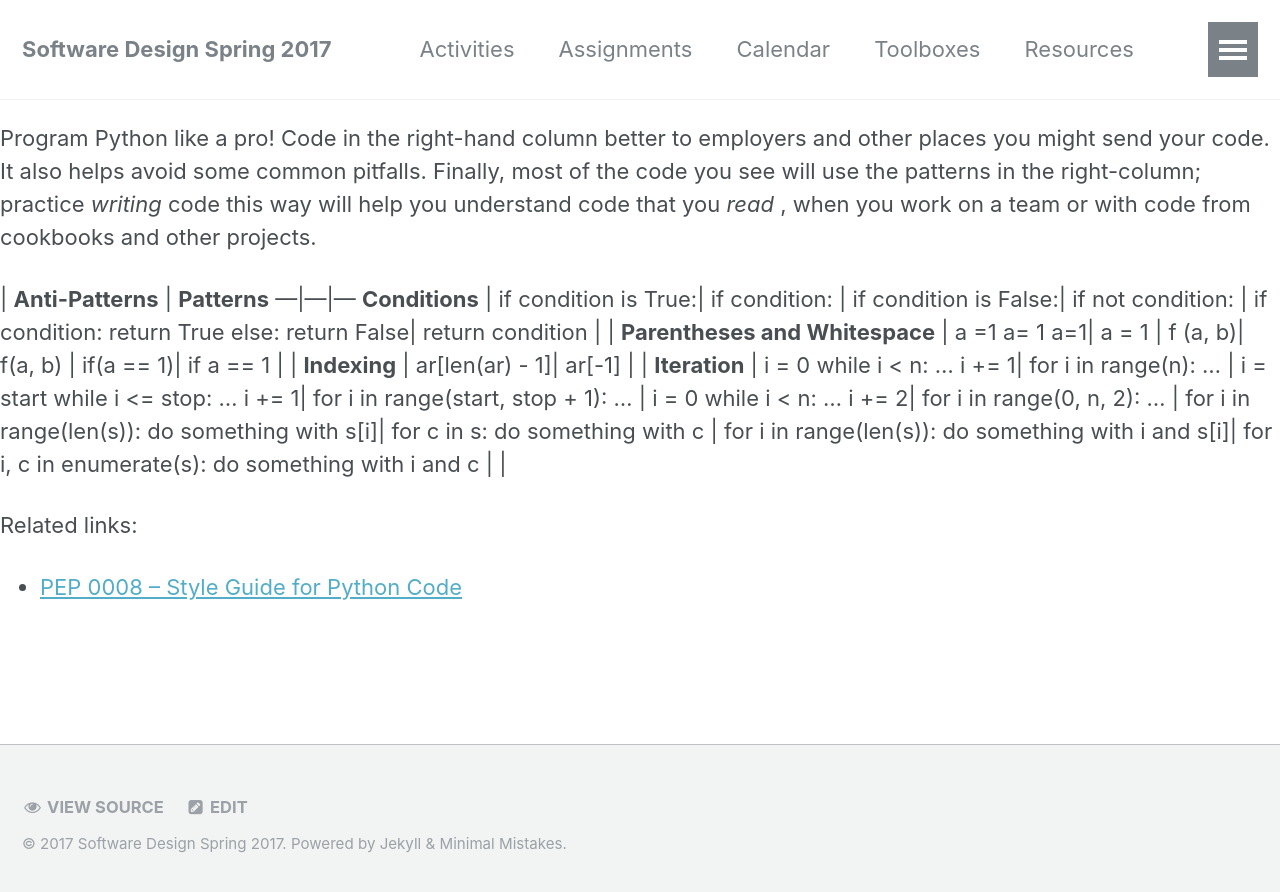
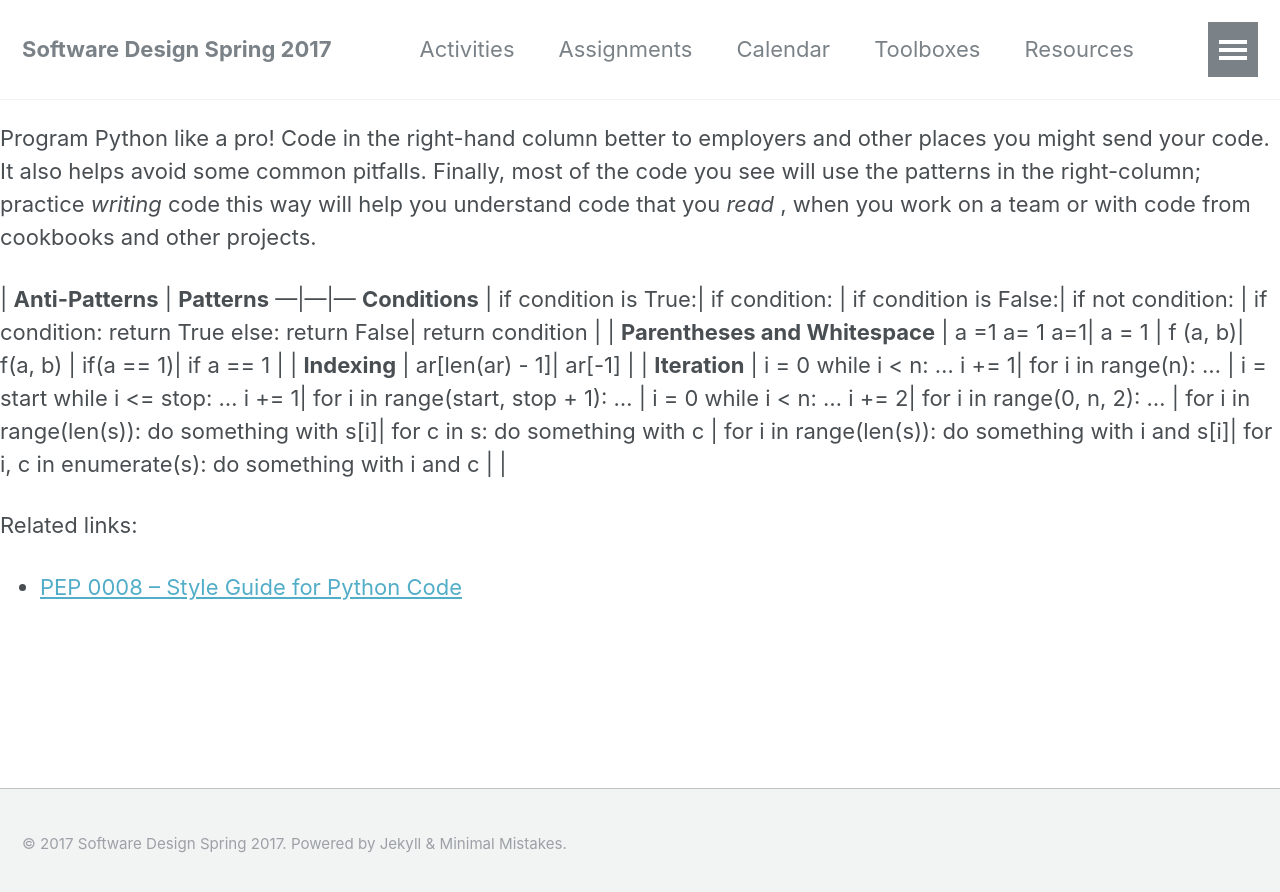
Before and after one commit to sd17spring/sd17spring.github.io, a Jekyll site: the page built from python-style.md, in a window 1280 px wide. Shown: the top 892 px of the page. Built offline with Jekyll 4.4.1, drawn with Linux system fonts in a browser that asks for light colours; our own code applies the rules of GitHub Pages for plain Markdown files.

Commit message:
disable view, edit links
These don’t work on GitHub pages

```diff
--- a/_includes/footer.html
+++ b/_includes/footer.html
@@ -16,8 +16,8 @@
       <li><a href="http://bitbucket.org/{{ site.author.bitbucket }}"><i class="fa fa-fw fa-bitbucket" aria-hidden="true"></i> Bitbucket</a></li>
     {% endif %}
     <!-- <li><a href="{% if site.atom_feed.path %}{{ site.atom_feed.path }}{% else %}{{ '/feed.xml' | absolute_url }}{% endif %}"><i class="fa fa-fw fa-rss-square" aria-hidden="true"></i> {{ site.data.ui-text[site.locale].feed_label | default: "Feed" }}</a></li> -->
-    <li><a href="{{ site.github.repository_url }}/tree/master/{{ page.relative_path }}"><i class="fa fa-fw fa-eye" aria-hidden="true"></i> View Source </a></li>
-    <li><a href="{{ site.github.repository_url }}/edit/master/{{ page.relative_path }}"><i class="fa fa-fw fa-pencil-square" aria-hidden="true"></i> Edit </a></li>
+    <!-- <li><a href="{{ site.github.repository_url }}/tree/master/{{ page.path }}"><i class="fa fa-fw fa-eye" aria-hidden="true"></i> View Source </a></li> -->
+    <!-- <li><a href="{{ site.github.repository_url }}/edit/master/{{ page.path }}"><i class="fa fa-fw fa-pencil-square" aria-hidden="true"></i> Edit </a></li> -->
   </ul>
 </div>
 
```
